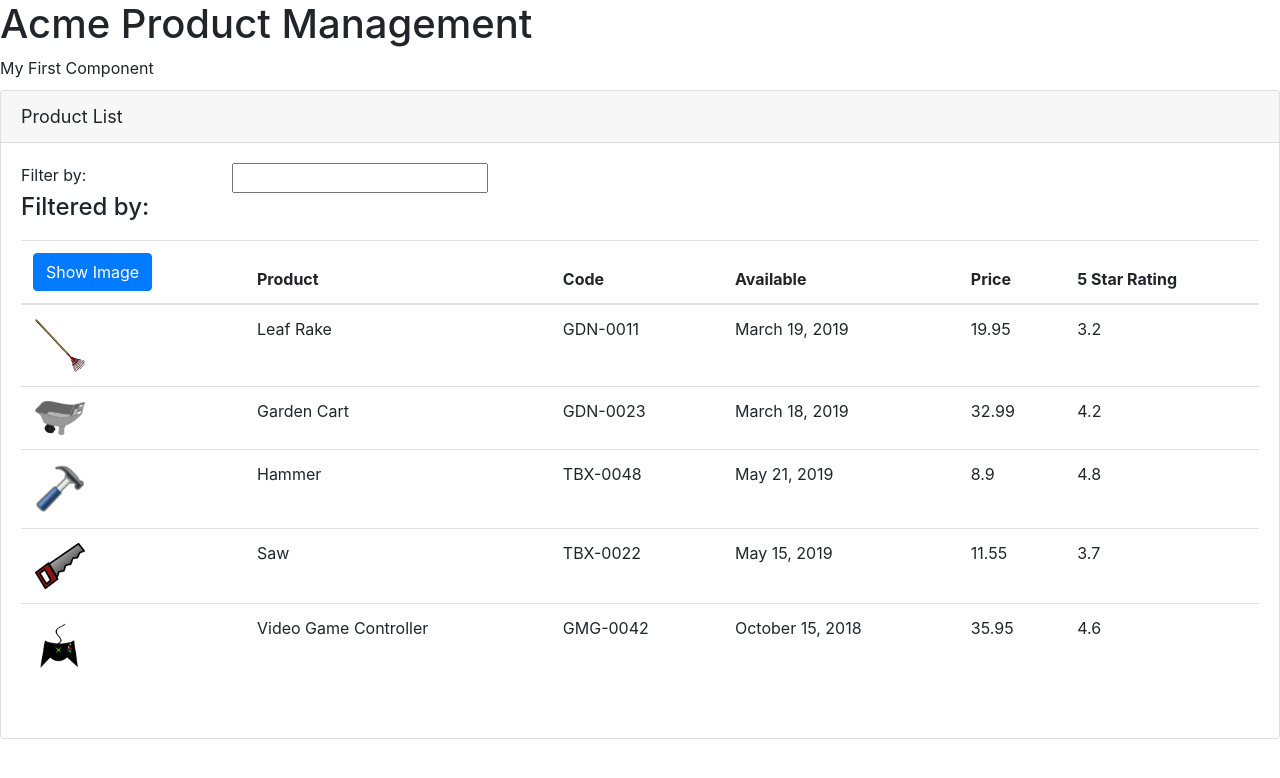
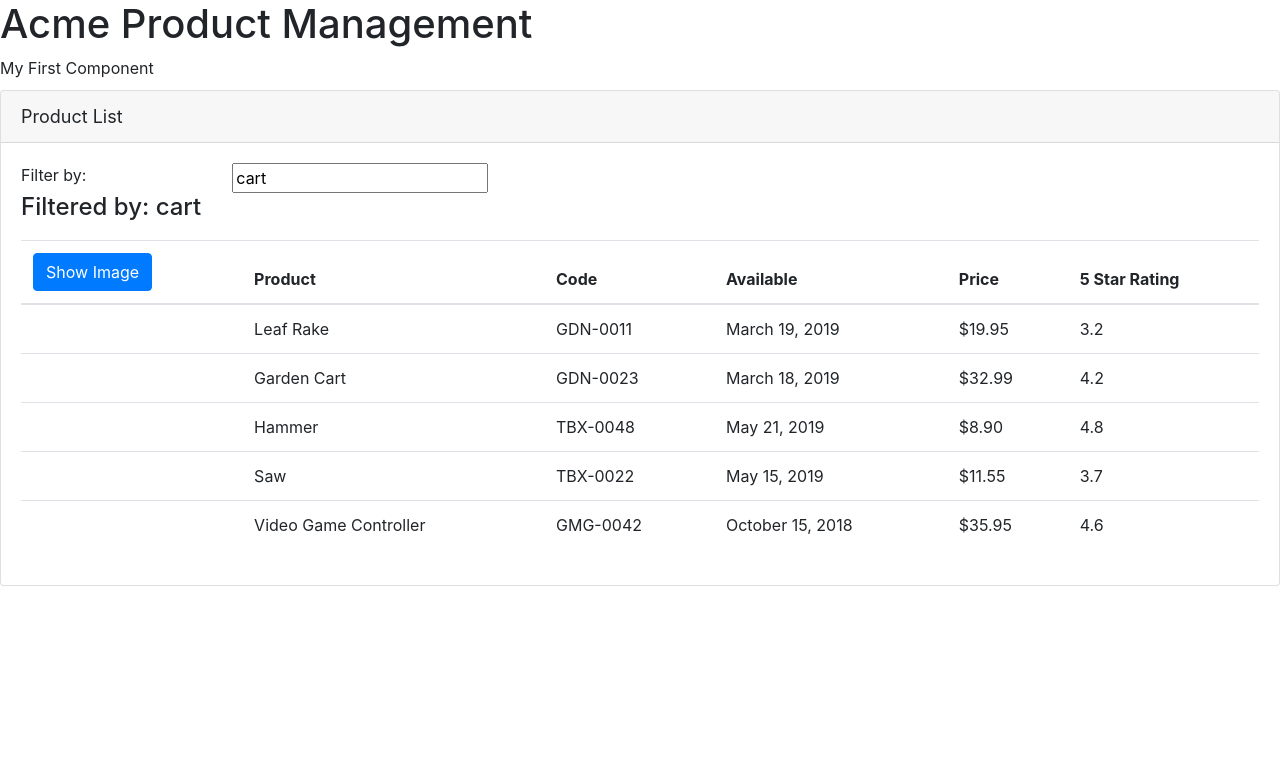
Before and after one commit to lellingsen/Angular-Getting-Started, an Angular app: page / in a window 1280 px wide. Shown: the top 778 px of the page. Built offline with nearby package versions, Linux system fonts and the light colour scheme.

Commit message:
Show/hide images, and list filter (not implemented, just displaying)

```diff
--- a/src/app/app.module.ts
+++ b/src/app/app.module.ts
@@ -1,12 +1,13 @@
 import { BrowserModule } from '@angular/platform-browser';
 import { NgModule } from '@angular/core';
+import { FormsModule } from '@angular/forms';
 
 import { AppComponent } from './app.component';
 import { ProductListComponent } from './products/product-list.component';
 
 @NgModule({
   declarations: [AppComponent, ProductListComponent],
-  imports: [BrowserModule],
+  imports: [BrowserModule, FormsModule],
   bootstrap: [AppComponent],
 })
 export class AppModule {}
--- a/src/app/products/product-list.component.html
+++ b/src/app/products/product-list.component.html
@@ -5,19 +5,23 @@
     <div class="row">
       <div class="col-md-2">Filter by:</div>
       <div class="col-md-4">
-        <input type="text" />
+        <input type="text" [(ngModel)]="listFilter" />
       </div>
     </div>
     <div class="row">
       <div class="col-md-6">
-        <h4>Filtered by:</h4>
+        <h4>Filtered by: {{ listFilter }}</h4>
       </div>
     </div>
     <div class="table-responsive">
       <table class="table" *ngIf="products && products.length">
         <thead>
           <tr>
-            <th><button class="btn btn-primary">Show Image</button></th>
+            <th>
+              <button class="btn btn-primary" (click)="toggleImage()">
+                {{ showImage ? "Hide" : "Show" }} Image
+              </button>
+            </th>
             <th>Product</th>
             <th>Code</th>
             <th>Available</th>
@@ -33,12 +37,13 @@
                 [title]="product.productName"
                 [style.width.px]="imageWidth"
                 [style.margin.px]="imageMargin"
+                *ngIf="showImage"
               />
             </td>
             <td>{{ product.productName }}</td>
             <td>{{ product.productCode }}</td>
             <td>{{ product.releaseDate }}</td>
-            <td>{{ product.price }}</td>
+            <td>{{ product.price | currency }}</td>
             <td>{{ product.starRating }}</td>
           </tr>
         </tbody>
--- a/src/app/products/product-list.component.ts
+++ b/src/app/products/product-list.component.ts
@@ -8,6 +8,8 @@ export class ProductListComponent {
   title = 'Product List';
   imageWidth = 50;
   imageMargin = 2;
+  showImage = false;
+  listFilter = 'cart';
   products: any[] = [
     {
       productId: 1,
@@ -60,4 +62,8 @@ export class ProductListComponent {
       imageUrl: 'assets/images/xbox-controller.png',
     },
   ];
+
+  toggleImage(): void {
+    this.showImage = !this.showImage;
+  }
 }
```
